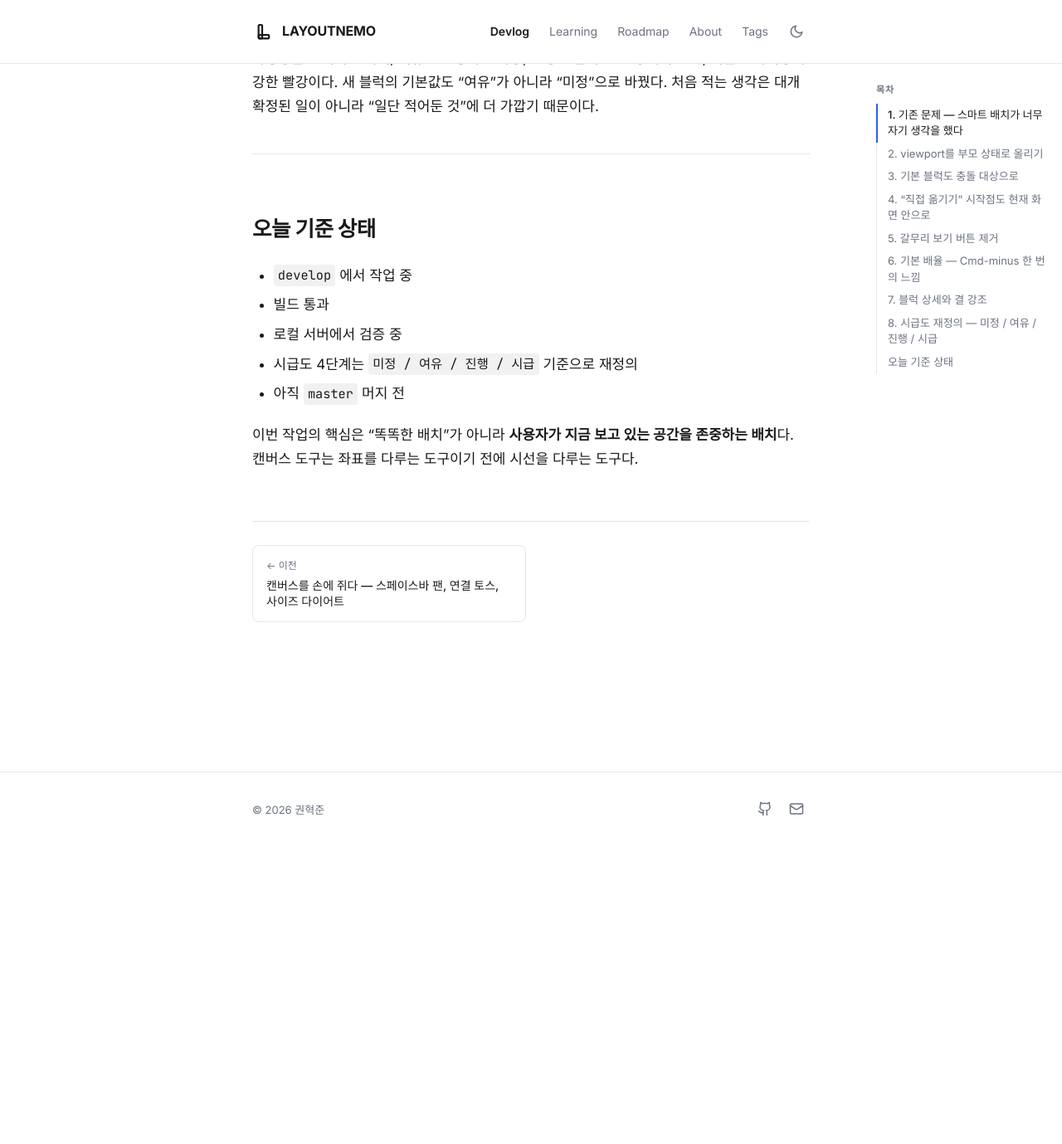
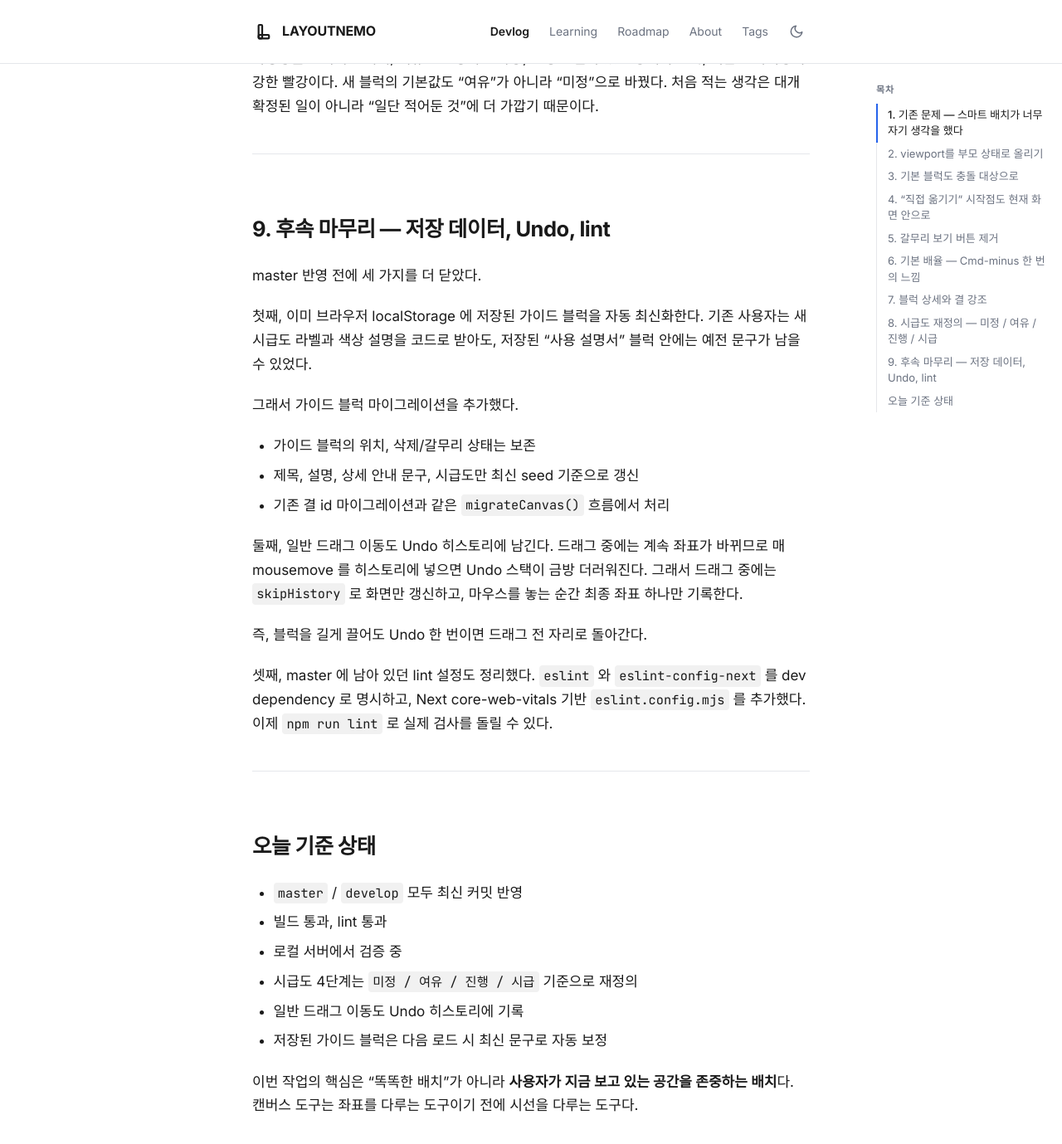
Before and after one commit to Yuwolx/LAYOUTNEMO, a Jekyll site: the page built from docs/devlog/2026-05-28-viewport-aware-placement-and-scale.md, in a window 1280 px wide and 1400 px high, scrolled down 5820 px. Shown: the top 1379 px of the window at 83% size. Built offline with Jekyll 4.4.1, drawn with Linux system fonts in a browser that asks for light colours; some web fonts are replaced; before the commit the page ends 6841 px from its top, so only the background shows below that.

Commit message:
Document persistence undo and lint cleanup

```diff
--- a/docs/devlog/2026-05-28-viewport-aware-placement-and-scale.md
+++ b/docs/devlog/2026-05-28-viewport-aware-placement-and-scale.md
@@ -182,12 +182,33 @@ const DEFAULT_CANVAS_SCALE = 0.9
 
 ---
 
+## 9. 후속 마무리 — 저장 데이터, Undo, lint
+
+master 반영 전에 세 가지를 더 닫았다.
+
+첫째, 이미 브라우저 localStorage 에 저장된 가이드 블럭을 자동 최신화한다. 기존 사용자는 새 시급도 라벨과 색상 설명을 코드로 받아도, 저장된 "사용 설명서" 블럭 안에는 예전 문구가 남을 수 있었다.
+
+그래서 가이드 블럭 마이그레이션을 추가했다.
+
+- 가이드 블럭의 위치, 삭제/갈무리 상태는 보존
+- 제목, 설명, 상세 안내 문구, 시급도만 최신 seed 기준으로 갱신
+- 기존 결 id 마이그레이션과 같은 `migrateCanvas()` 흐름에서 처리
+
+둘째, 일반 드래그 이동도 Undo 히스토리에 남긴다. 드래그 중에는 계속 좌표가 바뀌므로 매 mousemove 를 히스토리에 넣으면 Undo 스택이 금방 더러워진다. 그래서 드래그 중에는 `skipHistory` 로 화면만 갱신하고, 마우스를 놓는 순간 최종 좌표 하나만 기록한다.
+
+즉, 블럭을 길게 끌어도 Undo 한 번이면 드래그 전 자리로 돌아간다.
+
+셋째, master 에 남아 있던 lint 설정도 정리했다. `eslint` 와 `eslint-config-next` 를 dev dependency 로 명시하고, Next core-web-vitals 기반 `eslint.config.mjs` 를 추가했다. 이제 `npm run lint` 로 실제 검사를 돌릴 수 있다.
+
+---
+
 ## 오늘 기준 상태
 
-- `develop` 에서 작업 중
-- 빌드 통과
+- `master` / `develop` 모두 최신 커밋 반영
+- 빌드 통과, lint 통과
 - 로컬 서버에서 검증 중
 - 시급도 4단계는 `미정 / 여유 / 진행 / 시급` 기준으로 재정의
-- 아직 `master` 머지 전
+- 일반 드래그 이동도 Undo 히스토리에 기록
+- 저장된 가이드 블럭은 다음 로드 시 최신 문구로 자동 보정
 
 이번 작업의 핵심은 "똑똑한 배치"가 아니라 **사용자가 지금 보고 있는 공간을 존중하는 배치**다. 캔버스 도구는 좌표를 다루는 도구이기 전에 시선을 다루는 도구다.
```
Also changed, not shown: docs/about/features.md (+1 -0 lines), docs/about/tech-stack.md (+4 -1 lines), docs/roadmap.md (+5 -6 lines).
